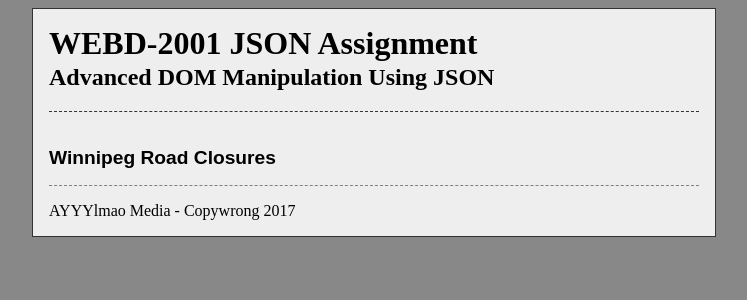
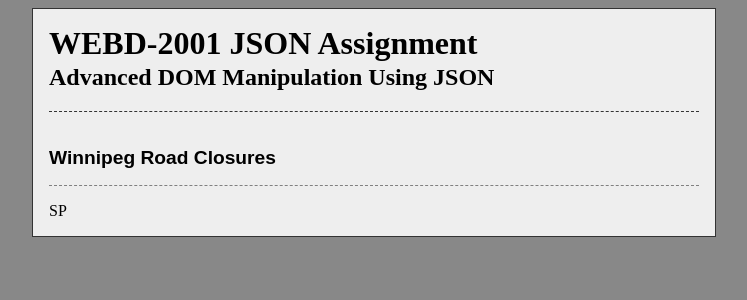
Before and after one commit to StudentPawulski/RoadClosures, a PHP site: page / in a window 1280 px wide. Shown: the top 300 px of the page, without its empty margins (266-1013 px from the left). Run offline with PHP 8.4, Linux system fonts and the light colour scheme; data that the repository does not hold is empty.

Commit message:
Edited footer

```diff
--- a/index.php
+++ b/index.php
@@ -50,7 +50,7 @@ $closures = json_decode($closures_json, true);
             </div>
 
             <div id="footer">
-                <p>AYYYlmao Media - Copywrong 2017</p>
+                <p>SP</p>
             </div>
 
         </div>
```
